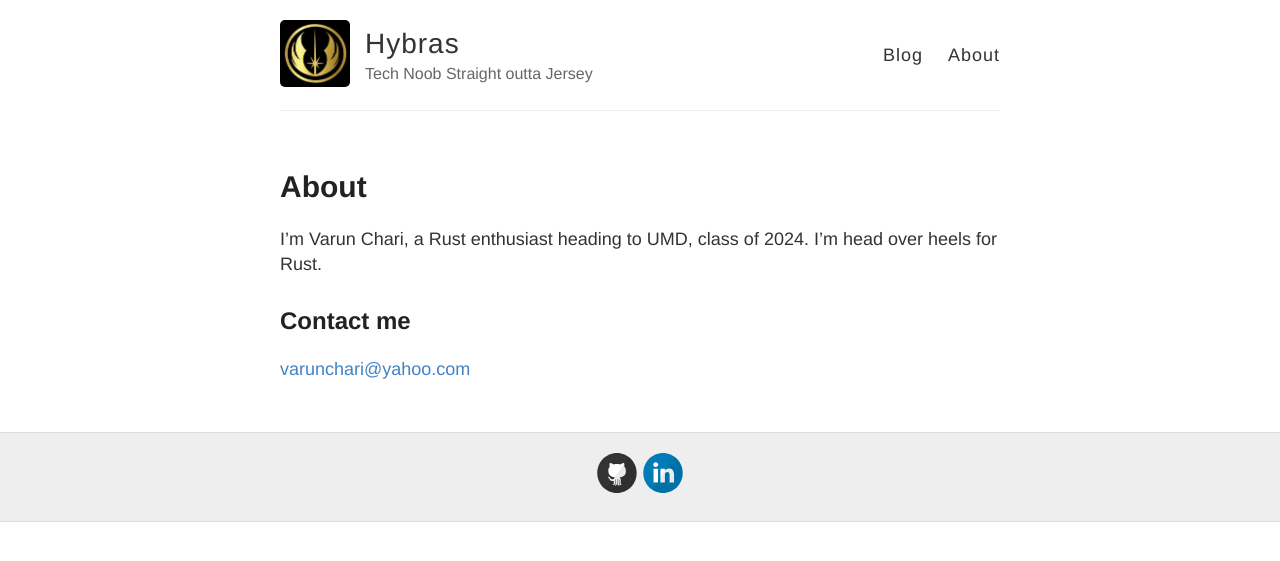
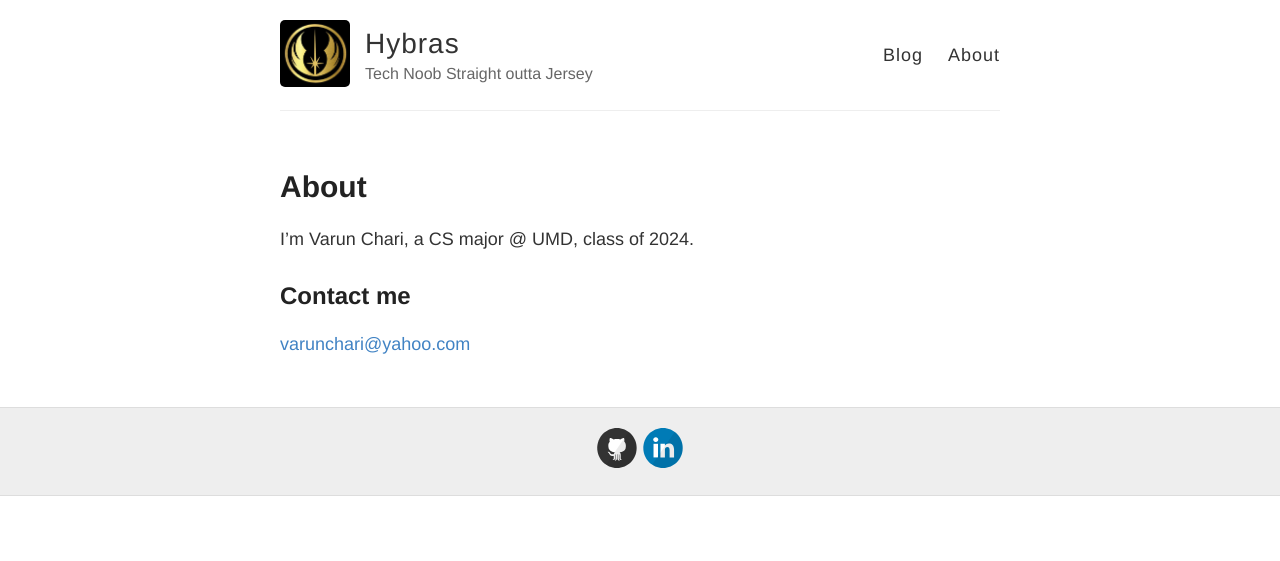
Before and after one commit to hybras/hybras.github.io, a Jekyll site: the page built from about.md, in a window 1280 px wide. Shown: the top 561 px of the page. Built offline with Jekyll 4.4.1, drawn with Linux system fonts in a browser that asks for light colours.

Commit message:
Cut down about me section

```diff
--- a/about.md
+++ b/about.md
@@ -4,7 +4,7 @@ title: About
 permalink: /about/
 ---
 
-I'm Varun Chari, a Rust enthusiast heading to UMD, class of 2024. I'm head over heels for Rust.
+I'm Varun Chari, a CS major @ UMD, class of 2024.
 
 ## Contact me
 
```
